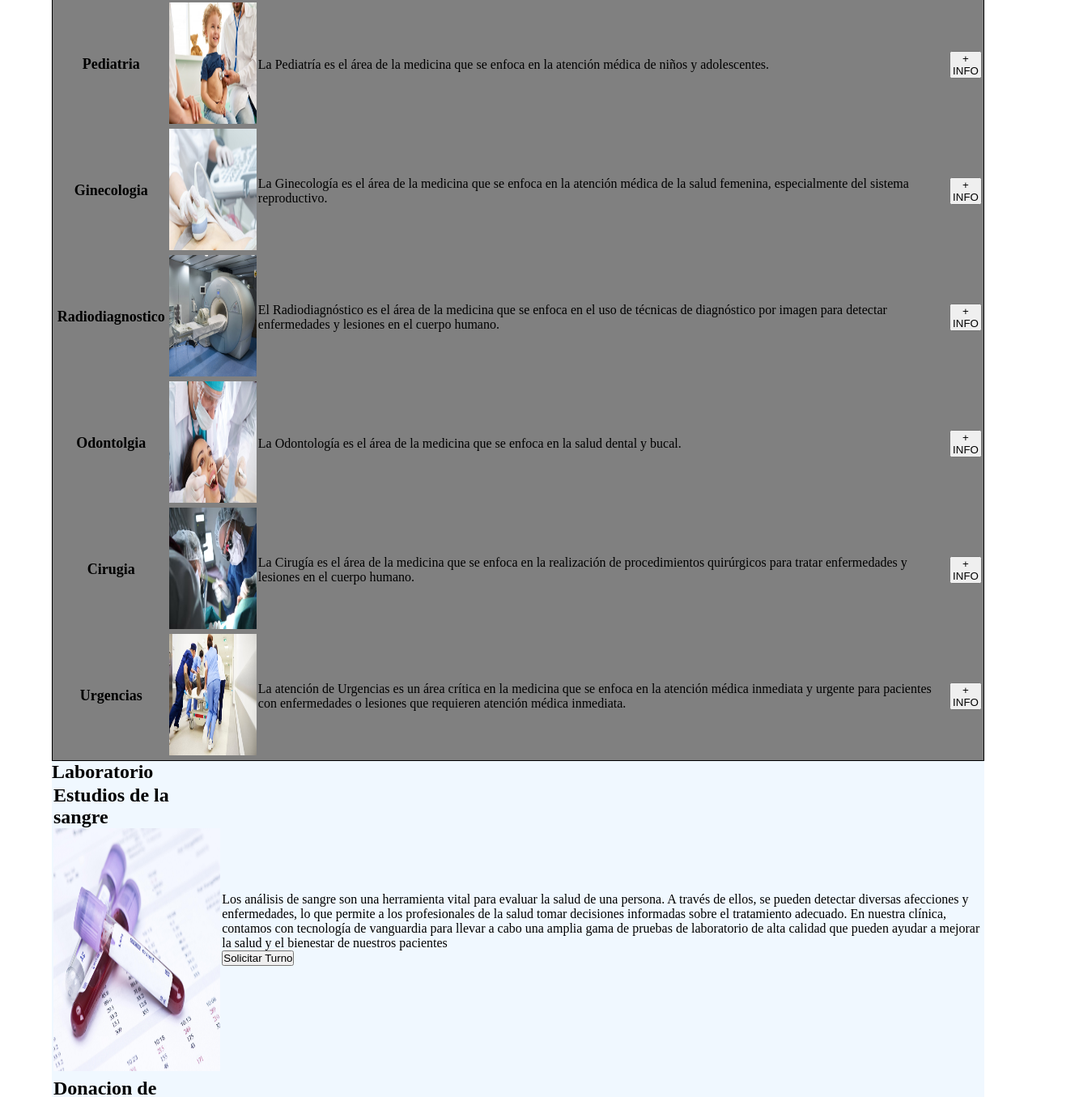
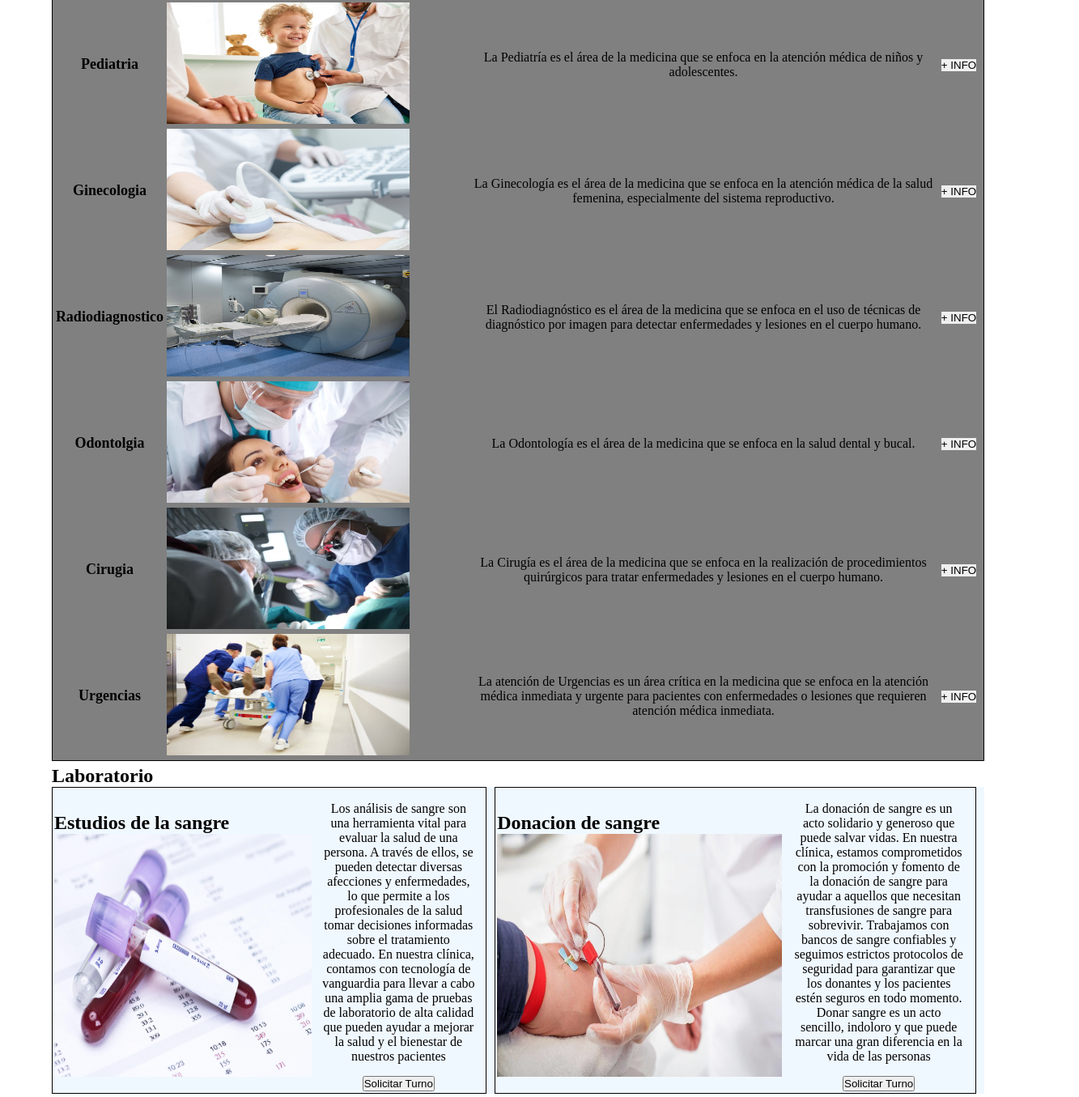
Before and after one commit to AlanSaenz/TP_HTML_BASICO-CSS, a plain HTML site: page index.html in a window 1280 px wide. Shown: the part 1001-2356 px from the top of the page at 81% size, 1333 px wide, since content can reach past the window. Drawn offline with Linux system fonts and the light colour scheme.

Commit message:
Actualizacion clase 2°

```diff
--- a/Style.css
+++ b/Style.css
@@ -39,6 +39,8 @@ img {
 }
 
 section{
+    margin-top: 5px;
+    margin-bottom: 5px;
     margin-left: 5%;
     margin-right: 5%;
 }
@@ -48,6 +50,7 @@ section{
     height: 55px
 }
 
+/*  Banner  */
 #banner{
     display: flex;
     justify-content: space-between;
@@ -70,8 +73,11 @@ section{
 }
 
 #textBanner{
+    font-size: x-large;
+    margin: 3px;
+}
 
-}
+/*  Servicios  */
 
 #servicios{
     background-color: gray;
@@ -83,9 +89,18 @@ section{
     height: 150px;
 }
 
+.TituloServiciosBloque{
+    width: 12%;
+}
+
 .TituloServicios{
     font-size: large;
     align-items: center;
+    text-align: center;
+}
+
+.DescripcionServiciosBloque{
+    width: 50%;
     text-align: center;
 }
 
@@ -93,8 +108,33 @@ section{
 
 }
 
+.infoBloque{
+    width: 5%;
+    text-align: center;
+}
+
+.info{
+    border: 0px solid transparent;
+}
+
+/*  Laboratorio  */
+
 #laboratorio{
     background-color: aliceblue;
+    display: flex;
+    align-items: center;
+
+}
+
+.Bloque_Laboratorio{
+    padding-top: 15px;
+    margin-right: 10px;
+    border: 1px solid black;
+}
+
+.bloqueImagen_Laboratorio{
+    align-items: center;
+    width: 60%;
 }
 
 .imagen_Laboratorio{
@@ -102,8 +142,31 @@ section{
     height: 300px;
 }
 
+.bloqueContenido_Laboratorio{
+    width: 40%;
+    text-align: center;
+}
+
+.descripcion_Laboratorio{
+    align-items: center;
+    margin-left: 5%;
+    margin-right: 5%;
+}
+
+.boton_Laboratorio{
+    margin-top: 15px;
+}
+
+/*  Profesionales  */
+
 #profesionales{
     background-color: gray;
+
+}
+
+#TablaProfesionales{
+    display: flex;
+    justify-content: center;
 }
 
 .imagen_Profesionales{
@@ -113,18 +176,22 @@ section{
     border: 3px solid black;
 }
 
+/*  Turnos  */
+
 #turnos{
     background-color: aliceblue;
+    display: flex;
+    justify-content: space-between;
+    align-items: center;
 }
+
+/*  Consulta  */
 
 #consulta{
     background-color: gray;
 }
 
-/* Boton de "+INFO" */
-.+info{
-
-}
+/*  Footer  */
 
 footer{
     width: 100%;
@@ -133,6 +200,7 @@ footer{
     justify-content: center;
     align-items: center;
     text-align: center;
+    margin-top: 10px;
 }
 
 .footerBloque{
--- a/index.html
+++ b/index.html
@@ -31,8 +31,9 @@
         </div>
     </article>
 
+
     <section id="servicios">
-        <h1>Servicios</h1>
+        <h1 class="Titulos">Servicios</h1>
         <table style="border:1px solid black;">
         <!--
             <tr>
@@ -43,95 +44,99 @@
             </tr>
         -->
             <tr>
-                <td><h3 class="TituloServicios">Cuidados intensivos</h3></td>
-                <td><img class="imagen_Servicios" src="imagenes/CuidadosIntensivos.jpg" alt="Imagen del Servicio"></td>
-                <td><p class="DescripcionServicios">La UCI es un área crítica del hospital para pacientes que necesitan atención médica intensiva debido a enfermedades graves o lesiones traumáticas. Contamos con un equipo altamente capacitado de médicos y enfermeras especializadas en cuidados intensivos para brindar atención personalizada y garantizar la recuperación de cada paciente.</p></td>
-                <td><button class="+info">+ INFO</button></td>
+                <td class="TituloServiciosBloque"><h3 class="TituloServicios">Cuidados intensivos</h3></td>
+                <td class="imagen_ServiciosBloque"><img class="imagen_Servicios" src="imagenes/CuidadosIntensivos.jpg" alt="Imagen del Servicio"></td>
+                <td class="DescripcionServiciosBloque"><p class="DescripcionServicios">La UCI es un área crítica del hospital para pacientes que necesitan atención médica intensiva debido a enfermedades graves o lesiones traumáticas. Contamos con un equipo altamente capacitado de médicos y enfermeras especializadas en cuidados intensivos para brindar atención personalizada y garantizar la recuperación de cada paciente.</p></td>
+                <td class="infoBloque"><button class="info">+ INFO</button></td>
             </tr>
             <tr>
-                <td><h3 class="TituloServicios">Cardiologia</h3></td>
+                <td class="TituloServiciosBloque"><h3 class="TituloServicios">Cardiologia</h3></td>
                 <td><img class="imagen_Servicios" src="imagenes/Cardiologia.jpg" alt="Imagen del Servicio"></td>
-                <td><p class="DescripcionServicios">La Cardiología es el área de la medicina que se enfoca en el diagnóstico y tratamiento de enfermedades del corazón y del sistema circulatorio.</p></td>
-                <td><button class="+info">+ INFO</button></td>
+                <td class="DescripcionServiciosBloque"><p class="DescripcionServicios">La Cardiología es el área de la medicina que se enfoca en el diagnóstico y tratamiento de enfermedades del corazón y del sistema circulatorio.</p></td>
+                <td class="infoBloque"><button class="info">+ INFO</button></td>
             </tr>
             <tr>
-                <td><h3 class="TituloServicios">Pediatria</h3></td>
+                <td class="TituloServiciosBloque"><h3 class="TituloServicios">Pediatria</h3></td>
                 <td><img class="imagen_Servicios" src="imagenes/Ped.jpg" alt="Imagen del Servicio"></td>
-                <td><p class="DescripcionServicios">La Pediatría es el área de la medicina que se enfoca en la atención médica de niños y adolescentes. </p></td>
-                <td><button class="+info">+ INFO</button></td>
+                <td class="DescripcionServiciosBloque"><p class="DescripcionServicios">La Pediatría es el área de la medicina que se enfoca en la atención médica de niños y adolescentes. </p></td>
+                <td class="infoBloque"><button class="info">+ INFO</button></td>
             </tr>
             <tr>
-                <td><h3 class="TituloServicios">Ginecologia</h3></td>
+                <td class="TituloServiciosBloque"><h3 class="TituloServicios">Ginecologia</h3></td>
                 <td><img class="imagen_Servicios" src="imagenes/Ginecologia.jpg" alt="Imagen del Servicio"></td>
-                <td><p class="DescripcionServicios">La Ginecología es el área de la medicina que se enfoca en la atención médica de la salud femenina, especialmente del sistema reproductivo.</p></td>
-                <td><button class="+info">+ INFO</button></td>
+                <td class="DescripcionServiciosBloque"><p class="DescripcionServicios">La Ginecología es el área de la medicina que se enfoca en la atención médica de la salud femenina, especialmente del sistema reproductivo.</p></td>
+                <td class="infoBloque"><button class="info">+ INFO</button></td>
             </tr>
             <tr>
-                <td><h3 class="TituloServicios">Radiodiagnostico</h3></td>
+                <td class="TituloServiciosBloque"><h3 class="TituloServicios">Radiodiagnostico</h3></td>
                 <td><img class="imagen_Servicios" src="imagenes/Rad.jpg" alt="Imagen del Servicio"></td>
-                <td><p class="DescripcionServicios">El Radiodiagnóstico es el área de la medicina que se enfoca en el uso de técnicas de diagnóstico por imagen para detectar enfermedades y lesiones en el cuerpo humano.</p></td>
-                <td><button class="+info">+ INFO</button></td>
+                <td class="DescripcionServiciosBloque"><p class="DescripcionServicios">El Radiodiagnóstico es el área de la medicina que se enfoca en el uso de técnicas de diagnóstico por imagen para detectar enfermedades y lesiones en el cuerpo humano.</p></td>
+                <td class="infoBloque"><button class="info">+ INFO</button></td>
             </tr>
             <tr>
-                <td><h3 class="TituloServicios">Odontolgia</h3></td>
+                <td class="TituloServiciosBloque"><h3 class="TituloServicios">Odontolgia</h3></td>
                 <td><img class="imagen_Servicios" src="imagenes/Odont.jpeg" alt="Imagen del Servicio"></td>
-                <td><p class="DescripcionServicios">La Odontología es el área de la medicina que se enfoca en la salud dental y bucal.</p></td>
-                <td><button class="+info">+ INFO</button></td>
+                <td class="DescripcionServiciosBloque"><p class="DescripcionServicios">La Odontología es el área de la medicina que se enfoca en la salud dental y bucal.</p></td>
+                <td class="infoBloque"><button class="info">+ INFO</button></td>
             </tr>
             <tr>
-                <td><h3 class="TituloServicios">Cirugia</h3></td>
+                <td class="TituloServiciosBloque"><h3 class="TituloServicios">Cirugia</h3></td>
                 <td><img class="imagen_Servicios" src="imagenes/Cirugia.jpg" alt="Imagen del Servicio"></td>
-                <td><p class="DescripcionServicios">La Cirugía es el área de la medicina que se enfoca en la realización de procedimientos quirúrgicos para tratar enfermedades y lesiones en el cuerpo humano.</p></td>
-                <td><button class="+info">+ INFO</button></td>
+                <td class="DescripcionServiciosBloque"><p class="DescripcionServicios">La Cirugía es el área de la medicina que se enfoca en la realización de procedimientos quirúrgicos para tratar enfermedades y lesiones en el cuerpo humano.</p></td>
+                <td class="infoBloque"><button class="info">+ INFO</button></td>
             </tr>
             <tr>
-                <td><h3 class="TituloServicios">Urgencias</h3></td>
+                <td class="TituloServiciosBloque"><h3 class="TituloServicios">Urgencias</h3></td>
                 <td><img class="imagen_Servicios" src="imagenes/Urgencias.jpg" alt="Imagen del Servicio"></td>
-                <td><p class="DescripcionServicios">La atención de Urgencias es un área crítica en la medicina que se enfoca en la atención médica inmediata y urgente para pacientes con enfermedades o lesiones que requieren atención médica inmediata.</p></td>
-                <td><button class="+info">+ INFO</button></td>
+                <td class="DescripcionServiciosBloque"><p class="DescripcionServicios">La atención de Urgencias es un área crítica en la medicina que se enfoca en la atención médica inmediata y urgente para pacientes con enfermedades o lesiones que requieren atención médica inmediata.</p></td>
+                <td class="infoBloque"><button class="info">+ INFO</button></td>
             </tr>
         </table>
     </section>
 
-    <section id="laboratorio">
-        <h1>Laboratorio</h1>
+
+    <section>
+        <h1 class="Titulos">Laboratorio</h1>
+        <div id="laboratorio">
+
             <div>
-            <table>
+                <table class="Bloque_Laboratorio">
                     <tr>
-                    <td>
-                        <h2>Estudios de la sangre</h2>
+                        <td class="bloqueImagen_Laboratorio">
+                            <h2 class="titulo_Laboratorio">Estudios de la sangre</h2>
                             <img class="imagen_Laboratorio" src="imagenes/EstudioSangre.jpg" alt="Imagen">
                         </td>
-                    <td>
-                        <p>Los análisis de sangre son una herramienta vital para evaluar la salud de una persona. A través de ellos, se pueden detectar diversas afecciones y enfermedades, lo que permite a los profesionales de la salud tomar decisiones informadas sobre el tratamiento adecuado. En nuestra clínica, contamos con tecnología de vanguardia para llevar a cabo una amplia gama de pruebas de laboratorio de alta calidad que pueden ayudar a mejorar la salud y el bienestar de nuestros pacientes</p>
-                        <button>Solicitar Turno</button>
+                        <td class="bloqueContenido_Laboratorio">
+                            <p class="descripcion_Laboratorio">Los análisis de sangre son una herramienta vital para evaluar la salud de una persona. A través de ellos, se pueden detectar diversas afecciones y enfermedades, lo que permite a los profesionales de la salud tomar decisiones informadas sobre el tratamiento adecuado. En nuestra clínica, contamos con tecnología de vanguardia para llevar a cabo una amplia gama de pruebas de laboratorio de alta calidad que pueden ayudar a mejorar la salud y el bienestar de nuestros pacientes</p>
+                            <button class="boton_Laboratorio">Solicitar Turno</button>
                         </td>
                     </tr>
                 </table>
             </div>
 
             <div>
-            <table>
+                <table class="Bloque_Laboratorio">
                     <tr>
-                    <td>
-                        <h2>Donacion de sangre</h2>
+                        <td class="bloqueImagen_Laboratorio">
+                            <h2 class="titulo_Laboratorio">Donacion de sangre</h2>
                             <img class="imagen_Laboratorio" src="imagenes/DonacionSangre.jpg" alt="Imagen">
                         </td>
-                    <td>
-                        <p>La donación de sangre es un acto solidario y generoso que puede salvar vidas. En nuestra clínica, estamos comprometidos con la promoción y fomento de la donación de sangre para ayudar a aquellos que necesitan transfusiones de sangre para sobrevivir. Trabajamos con bancos de sangre confiables y seguimos estrictos protocolos de seguridad para garantizar que los donantes y los pacientes estén seguros en todo momento. Donar sangre es un acto sencillo, indoloro y que puede marcar una gran diferencia en la vida de las personas</p>
-                        <button>Solicitar Turno</button>
+                        <td class="bloqueContenido_Laboratorio">
+                            <p class="descripcion_Laboratorio">La donación de sangre es un acto solidario y generoso que puede salvar vidas. En nuestra clínica, estamos comprometidos con la promoción y fomento de la donación de sangre para ayudar a aquellos que necesitan transfusiones de sangre para sobrevivir. Trabajamos con bancos de sangre confiables y seguimos estrictos protocolos de seguridad para garantizar que los donantes y los pacientes estén seguros en todo momento. Donar sangre es un acto sencillo, indoloro y que puede marcar una gran diferencia en la vida de las personas</p>
+                            <button class="boton_Laboratorio">Solicitar Turno</button>
                         </td>
                     </tr>
                 </table>
             </div>
 
+        </div>
+
     </section>
 
     <section id="profesionales">
+
         <h1>Profesionales</h1>
-
-        <aside>
-            <table>
+        <table id="TablaProfesionales">
             <tr>
                 <td>
                     <img class="imagen_Profesionales" src="imagenes/Prof1.jpg" alt="Profesiona 1">
@@ -167,12 +172,10 @@
                 </td>
             </tr>
         </table>
-        </aside>
-
     </section>
 
     <section id="turnos">
-        <h1>Turnos</h1>
+
         <table>
             <tr>
                 <th>Servicio</th>
```
Lines whose indentation alone changed are shown as unchanged.
